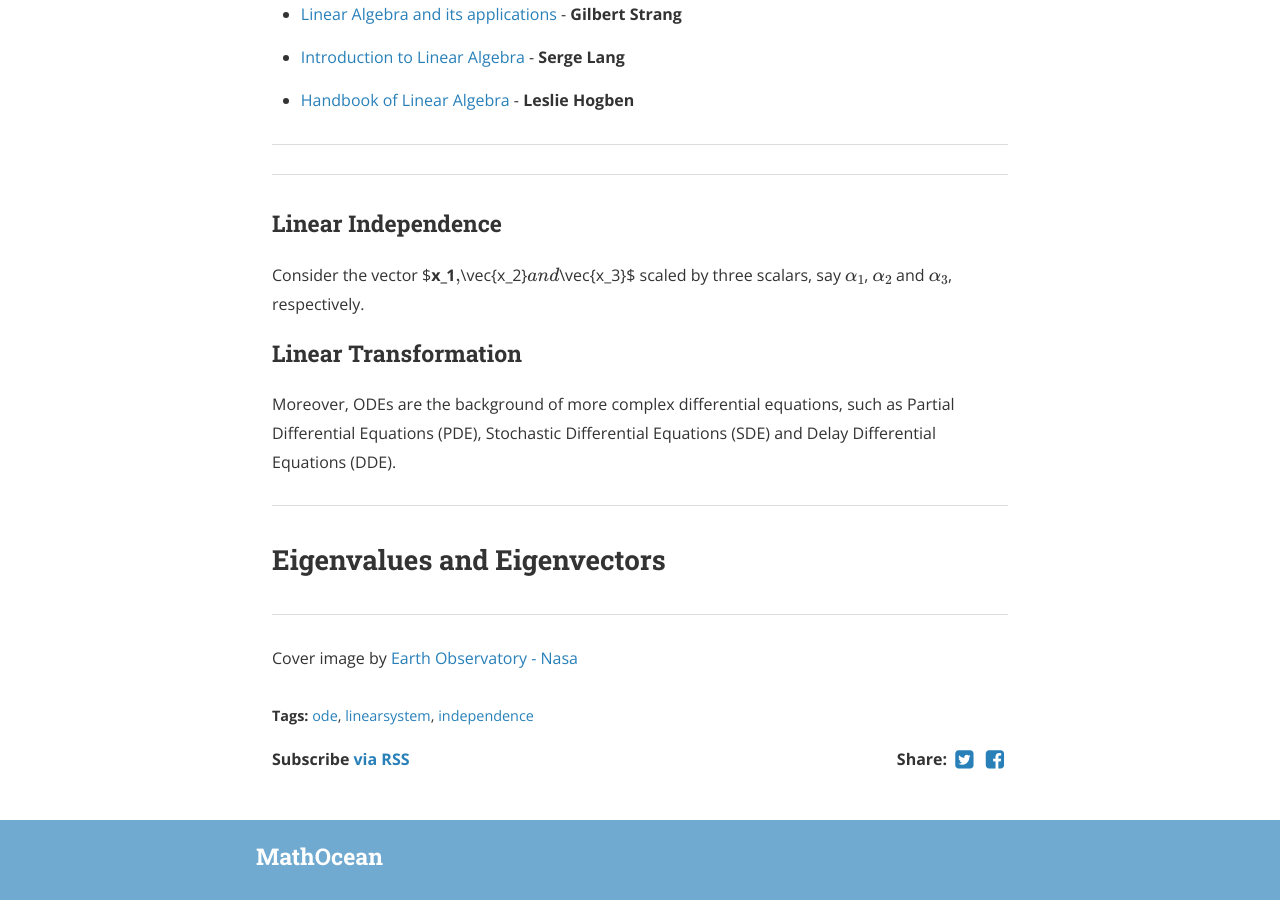
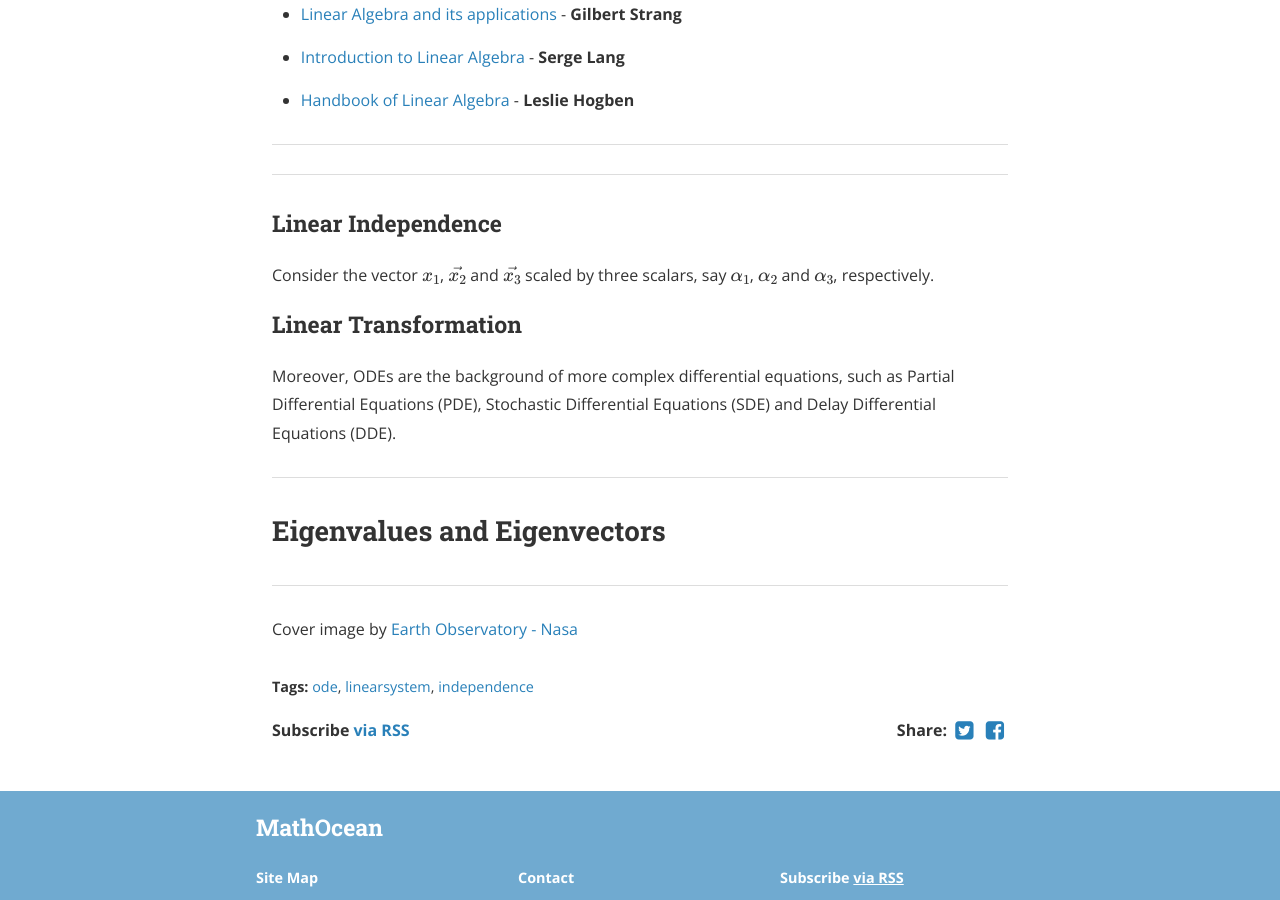
Before and after one commit to vic1309/lerofly, a Jekyll site: the page built from _posts/2019-06-06-linear_pt1.markdown, in a window 1280 px wide and 900 px high, scrolled down 1987 px. Built offline with Jekyll 4.4.1, drawn with Linux system fonts in a browser that asks for light colours; nearby versions of some CDN libraries; formulas are drawn with MathJax 3; a script that is not in the unit is left out.

```diff
--- a/_posts/2019-06-06-linear_pt1.markdown
+++ b/_posts/2019-06-06-linear_pt1.markdown
@@ -62,7 +62,7 @@ For this first chapter I recommend the following reading/watching list:
 
 ### Linear Independence
 
-Consider the vector $**x_1**$, $\vec{x_2}$ and $\vec{x_3}$ scaled by three scalars, say *$\alpha_1$*, *$\alpha_2$* and *$\alpha_3$*, respectively.
+Consider the vector **${x_1}$**, $\vec{x_2}$ and $\vec{x_3}$ scaled by three scalars, say *$\alpha_1$*, *$\alpha_2$* and *$\alpha_3$*, respectively.
 
 
 ### Linear Transformation
```
